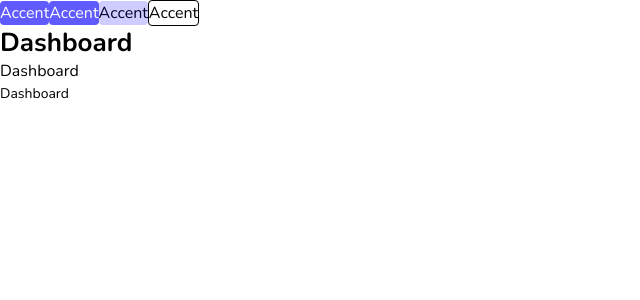
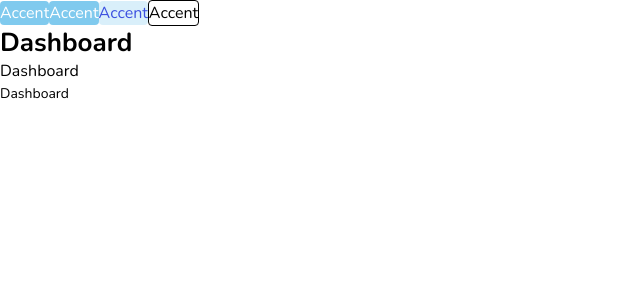
Before and after one commit to Gjiae/SuiviFormations, a Next.js app in the folder frontend/: page / in a window 1280 px wide. Shown: the top 300 px of the page, without its empty margins (0-640 px from the left). Built offline with nearby package versions, Linux system fonts and the light colour scheme.

Commit message:
couleurs

```diff
--- a/frontend/tailwind.config.js
+++ b/frontend/tailwind.config.js
@@ -5,13 +5,17 @@ module.exports = {
 
     colors: {
       white: "#ffffff",
-      primary: {
-        DEFAULT: "#030229",
-        400: "#B3B3BF",
-      },
-      secondary: {
-        DEFAULT: "#605BFF",
-      },
+      dark: "#1C2434",
+      darkgray: "#8A99AF",
+      stroke: "#E2E8F0",
+      medgray: "#DEE4EE",
+      gray: "#EFF4FB",
+      primary: "#3C50E0",
+      secondary: "#80CAEE",
+      textcolor: "#64748B",
+      green: "#10B981",
+      yellow: "#F0950C",
+      red: "#FB5454",
     },
 
     fontSize: {
```
Also changed, not shown: 1 other file (tests, documents, lock files or other folders).
